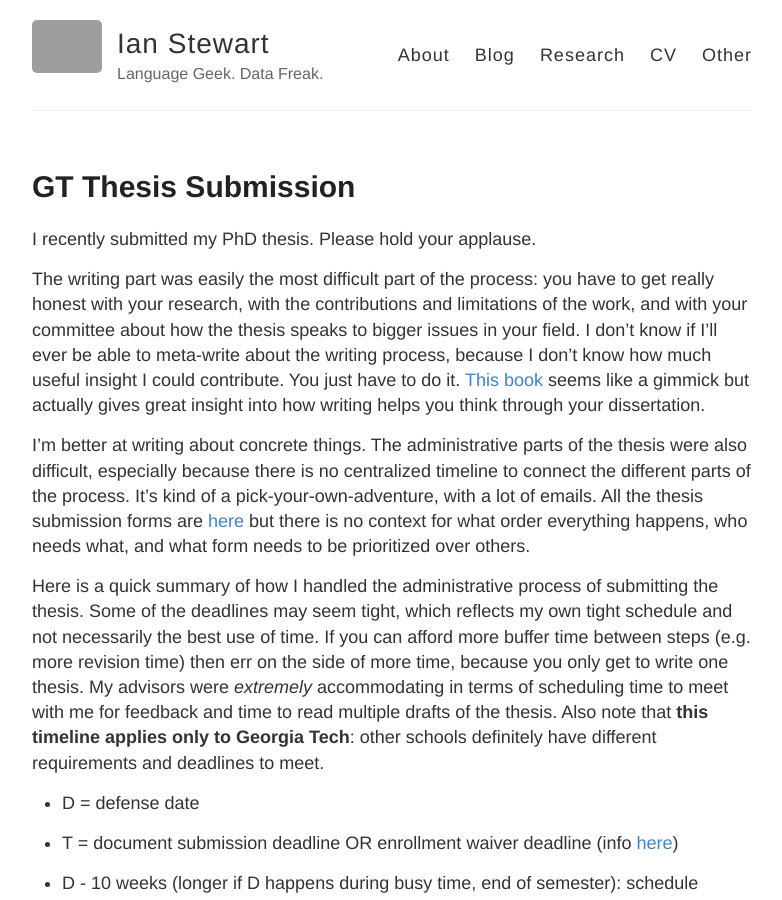
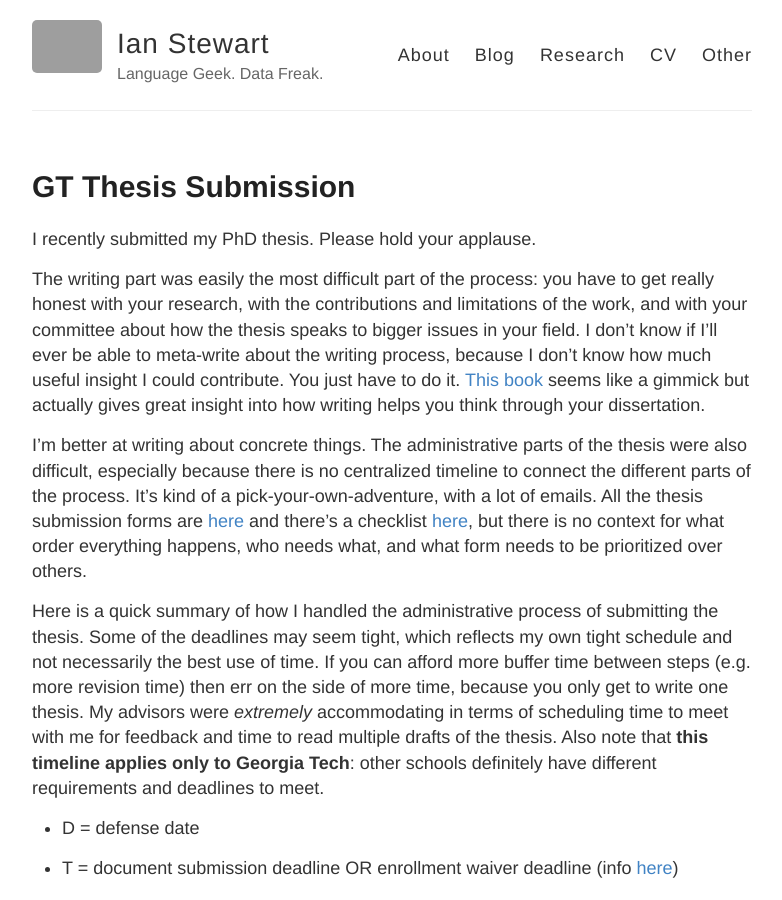
Before and after one commit to ianbstewart/ianbstewart.github.io, a Jekyll site: the page built from _posts/2020-08-21-thesis_submission.md, in a window 1280 px wide and 900 px high. Shown: the whole window, without its empty margins (248-1030 px from the left). Built offline with Jekyll 4.4.1, drawn with Linux system fonts in a browser that asks for light colours; grey boxes are pictures that could not be loaded.

Commit message:
updated checklist

```diff
--- a/_posts/2020-08-21-thesis_submission.md
+++ b/_posts/2020-08-21-thesis_submission.md
@@ -14,7 +14,7 @@ You just have to do it.
 I'm better at writing about concrete things.
 The administrative parts of the thesis were also difficult, especially because there is no centralized timeline to connect the different parts of the process.
 It's kind of a pick-your-own-adventure, with a lot of emails.
-All the thesis submission forms are [here](https://grad.gatech.edu/theses-dissertations-forms) but there is no context for what order everything happens, who needs what, and what form needs to be prioritized over others.
+All the thesis submission forms are [here](https://grad.gatech.edu/theses-dissertations-forms) and there's a checklist [here](https://grad.gatech.edu/sites/default/files/documents/thesis_checklist_spring_2020.pdf), but there is no context for what order everything happens, who needs what, and what form needs to be prioritized over others.
 
 Here is a quick summary of how I handled the administrative process of submitting the thesis.
 Some of the deadlines may seem tight, which reflects my own tight schedule and not necessarily the best use of time.
```
